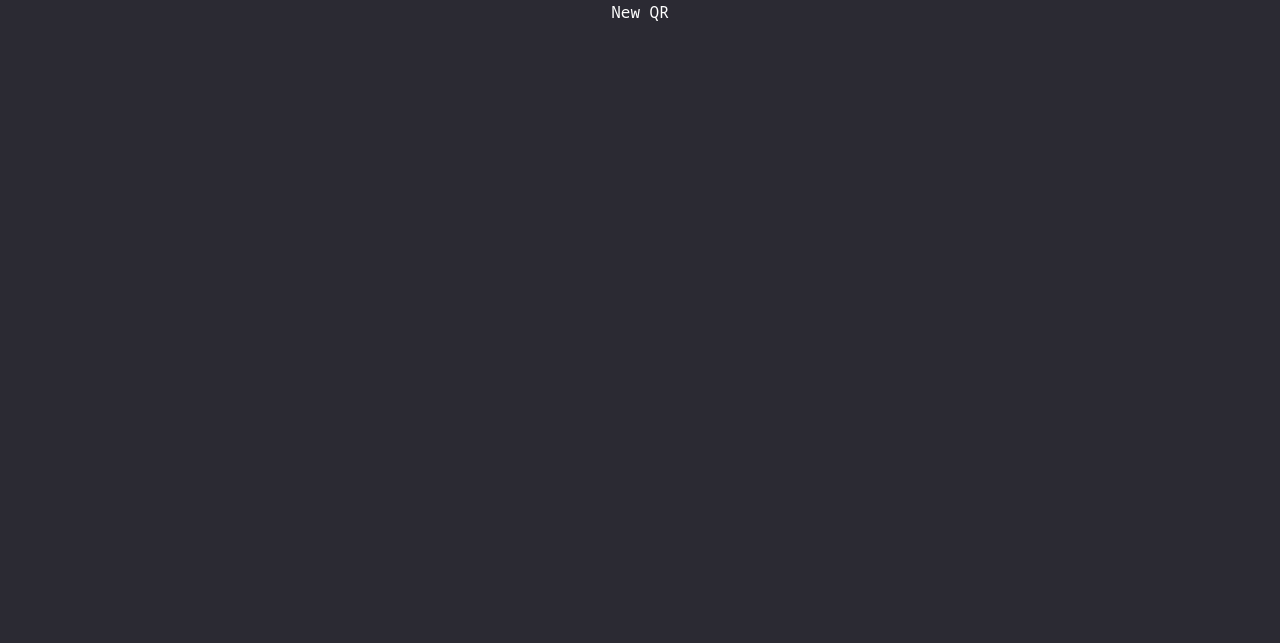
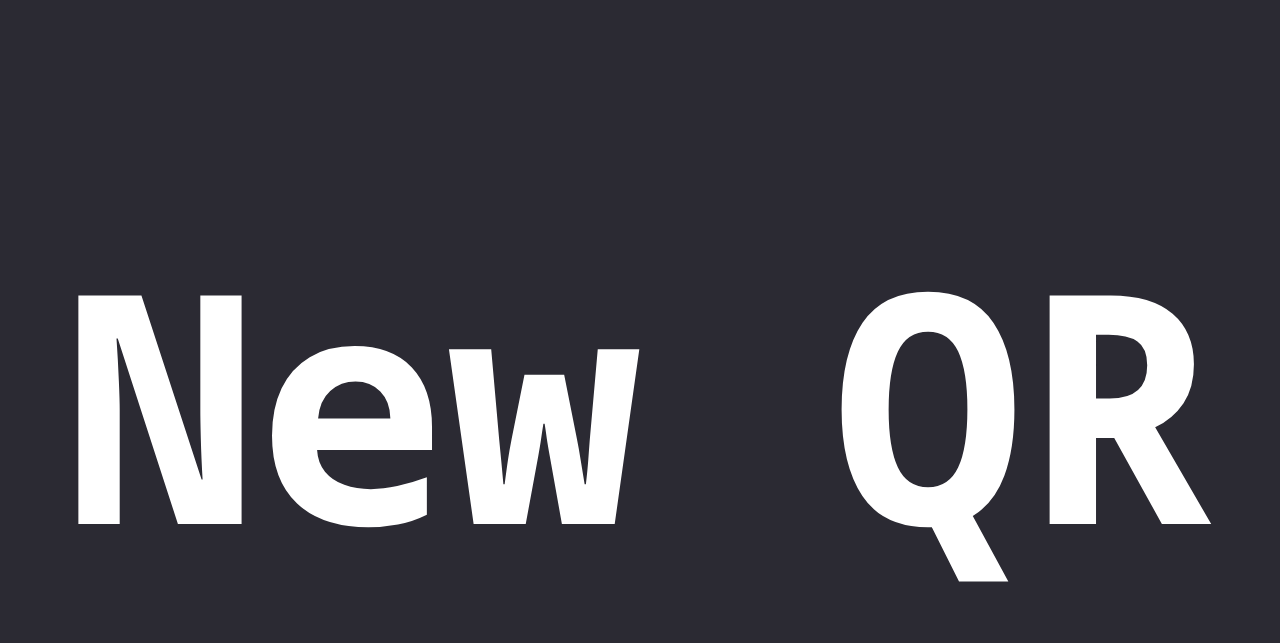
Before and after one commit to artemchernii/qrcode, a plain HTML site: page index.html in a window 1280 px wide. Drawn offline with nearby package versions, Linux system fonts and the light colour scheme.

Commit message:
feat: basic style

```diff
--- a/css/styles.css
+++ b/css/styles.css
@@ -8,4 +8,9 @@
     display: flex;
     justify-content: center;
     align-items: center;
+    height: 100vh;
 }
+.body .wrapper h1 {
+    font-size: 20em;
+    font-weight: bold;
+}
```
